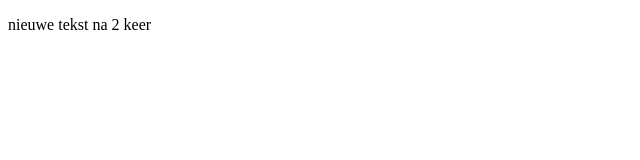
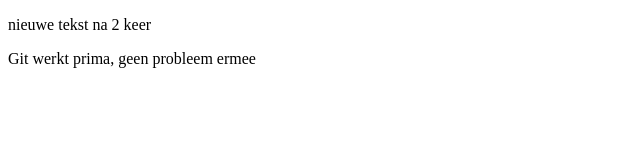
Before and after one commit to Bas-SDR/git-workshop, a plain HTML site: page index.html in a window 1280 px wide. Shown: the whole page, without its empty margins (0-640 px from the left). Drawn offline with Linux system fonts and the light colour scheme.

Commit message:
Added some additional text to push another update

```diff
--- a/index.html
+++ b/index.html
@@ -6,5 +6,7 @@
 </head>
 <body>
 <p> nieuwe tekst na 2 keer</p>
+
+<p>Git werkt prima, geen probleem ermee</p>
 </body>
 </html>
--- a/styles/styles.css
+++ b/styles/styles.css
@@ -1,2 +1,4 @@
 
 /*Nieuwe tekst in styles*/
+
+/*Nog wat extra text omdat t kan*/
```
